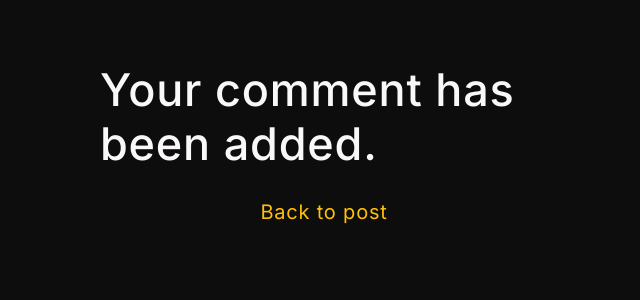
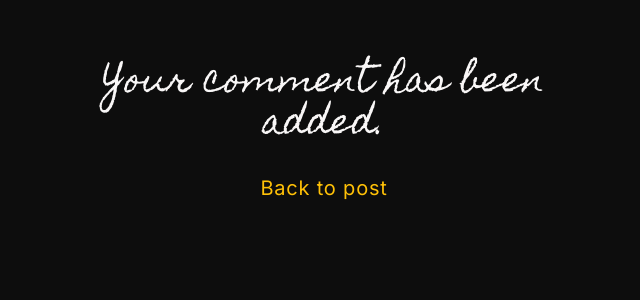
Before and after one commit to violet-kester/django-blog, a Django app: template blog/templates/blog/post/comment.html in a window 1280 px wide. Shown: the part 81-381 px from the top of the page, without its empty margins (316-956 px from the left). Run offline with Django 4.2, Linux system fonts and the light colour scheme; the template is opened without the code that fills it: values that come from a table or form of the project are taken from there, others are empty; tables that the repository leaves empty hold one stand-in row (values such as "Sample post"); some libraries are stand-ins or nearby versions.

Commit message:
centered comment page content

```diff
--- a/blog/templates/blog/post/comment.html
+++ b/blog/templates/blog/post/comment.html
@@ -3,10 +3,14 @@
 {% block title %}Add a comment{% endblock %}
 
 {% block content %}
-  {% if comment %}
-    <h2>Your comment has been added.</h2>
-    <p class="text-center"><a href="{{ post.get_absolute_url }}">Back to post</a></p>
-  {% else %}
-    {% include "blog/post/includes/comment_form.html" %}
-  {% endif %}
+
+{% if comment %}
+<div class="text-center">
+  <h3>Your comment has been added.</h3>
+  <a href="{{ post.get_absolute_url }}">Back to post</a>
+</div>
+{% else %}
+{% include "blog/post/includes/comment_form.html" %}
+{% endif %}
+
 {% endblock %}
```
